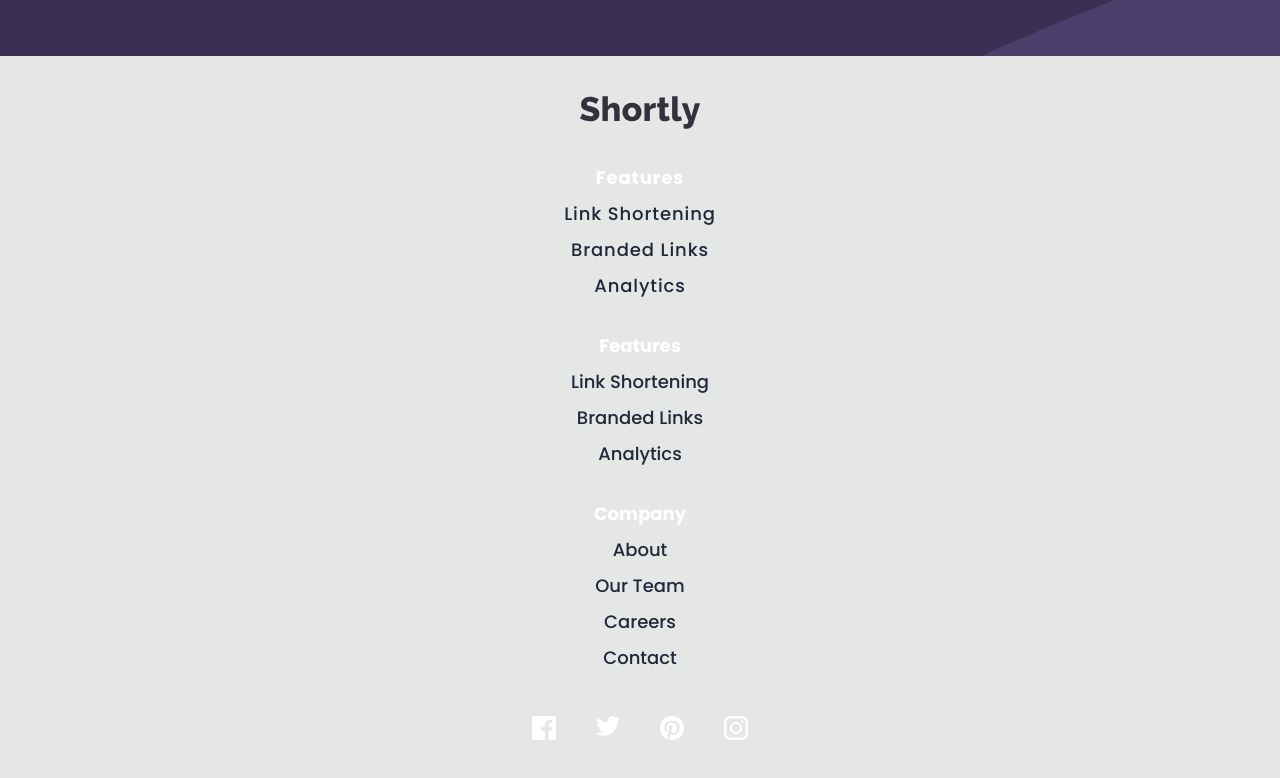
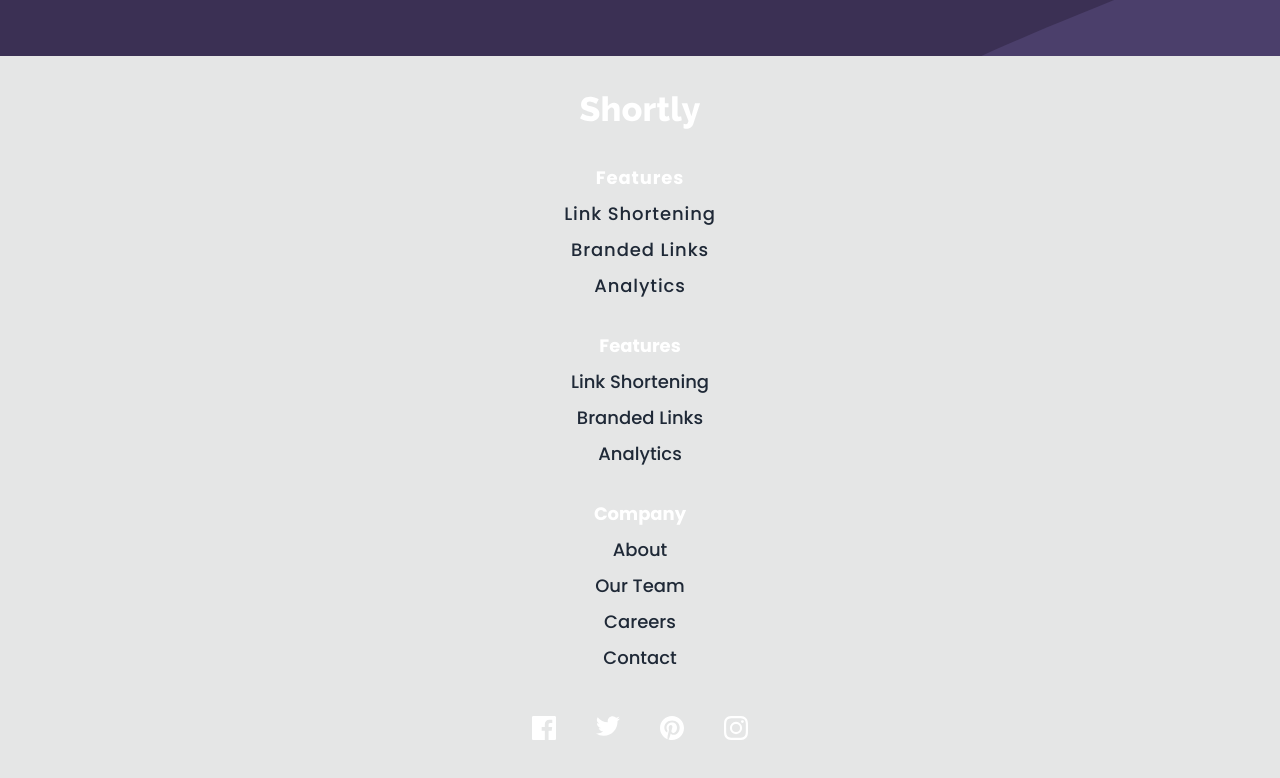
Before and after one commit to Kennetor/url-shortener, a React (Vite) app: page / in a window 1280 px wide. Shown: the part 2648-3426 px from the top of the page. Built offline with nearby package versions, Linux system fonts and the light colour scheme.

Commit message:
svg fix color

```diff
--- a/src/component/footer.jsx
+++ b/src/component/footer.jsx
@@ -2,7 +2,7 @@ function Footer() {
   return (
     <>
       <div className="grid translate-x-[50%] right-[50%] mt-10 z-50 absolute ">
-        <img src="/images/logo.svg" />
+        <img src="/images/white-logo.svg" />
       </div>
       <footer className="flex flex-col items-center text-center leading-loose p-10 bg-base-300 text-base-content gap-6">
         <div className="tracking-wider mt-16">
```
